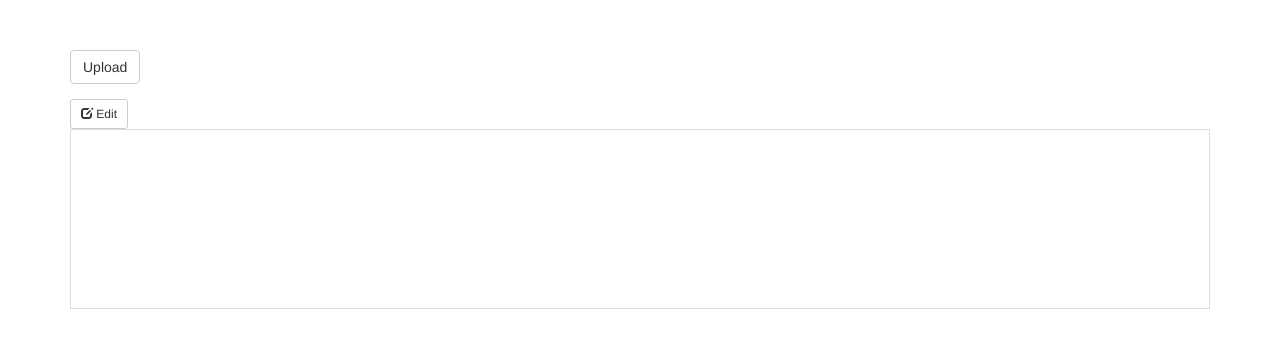
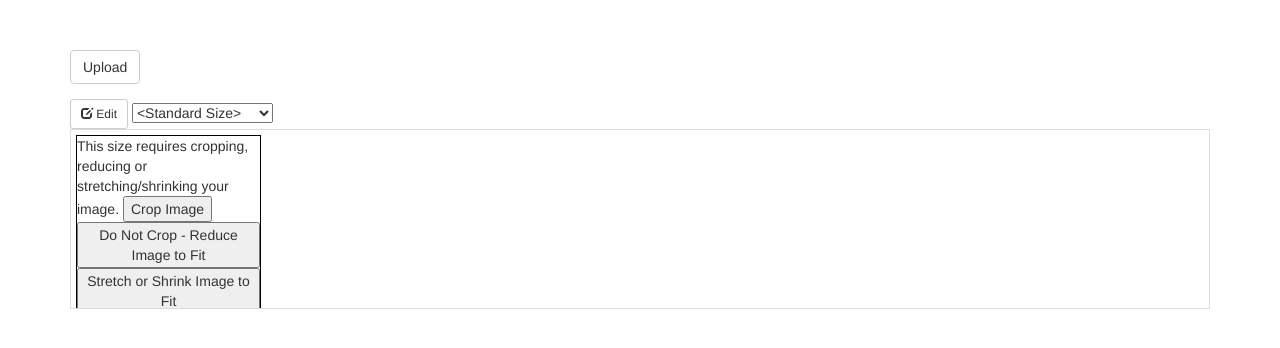
Before and after one commit to MaheshShenoy01/imageuo, a website: page index.html in a window 1280 px wide. Drawn offline with nearby package versions, Linux system fonts and the light colour scheme.

Commit message:
added image crop box

```diff
--- a/css/style.css
+++ b/css/style.css
@@ -58,6 +58,16 @@
 .preview-image:hover > .image-cancel {
     display: block;
 }
+
+.image-crop-box {
+    display: block;
+    position: absolute;
+    background-color: white;
+    border: 1px solid #000000;
+    width: 185px;
+    height: 185px;
+    z-index: 9;
+}
 .ui-sortable-helper {
     width: 90px !important;
     height: 90px !important;
--- a/index.html
+++ b/index.html
@@ -25,10 +25,35 @@
           <button type="button" class="btn btn-default btn-sm">
             <span class="glyphicon glyphicon-edit"></span> Edit
           </button>
+          <select name="standardSize" class="stndPSize" changed="true">
+            <option value="">&lt;Standard Size&gt;</option>
+            <option value="10x8">10x8</option>
+            <option value="12x9">12x9 - Perfect Fit!</option>
+            <option value="14x11">14x11</option>
+            <option value="16x12">16x12 - Perfect Fit!</option>
+            <option value="20x15">20x15 - Perfect Fit!</option>
+            <option value="20x16">20x16</option>
+            <option value="24x18">24x18 - Perfect Fit!</option>
+            <option value="24x20">24x20</option>
+            <option value="28x22">28x22</option>
+            <option value="30x20">30x20</option>
+            <option value="30x24">30x24</option>
+            <option value="32x24">32x24 - Perfect Fit!</option>
+            <option value="36x24">36x24</option>
+            <option value="40x30">40x30 - Perfect Fit!</option>
+            <option value="40x32">40x32</option>
+            <option value="48x36">48x36 - Perfect Fit!</option>
+            <option value="60x40">60x40</option>
+          </select>
 
 
         <div class="preview-images-zone" id="preview">
-
+            <div class="image-crop-box">
+              This size requires cropping, reducing or stretching/shrinking your image.
+              <button>Crop Image</button>
+              <button>Do Not Crop - Reduce Image to Fit</button>
+              <button>Stretch or Shrink Image to Fit</button>
+            </div>
         </div>
     </div>
     <div class="modal fade" id="myModal" role="dialog">
```
Also changed, not shown: 1 other file.
